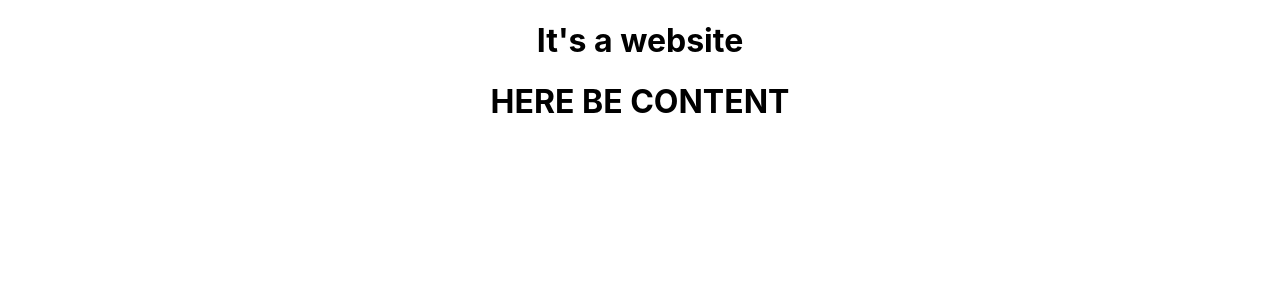
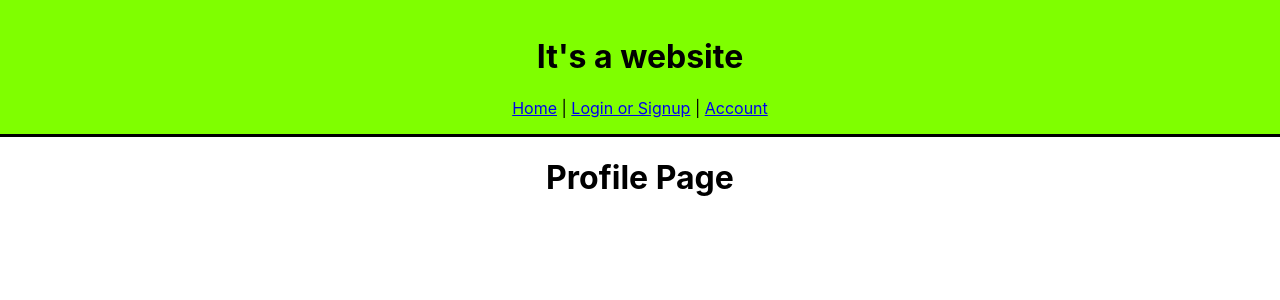
Before and after one commit to Wkoslik/mern-auth-client, a React (Create React App) app: page /profile in a window 1280 px wide. Shown: the top 300 px of the page. Built offline with nearby package versions, Linux system fonts and the light colour scheme.

Commit message:
setting up router-dom

```diff
--- a/package.json
+++ b/package.json
@@ -8,6 +8,7 @@
     "@testing-library/user-event": "^12.7.1",
     "react": "^17.0.1",
     "react-dom": "^17.0.1",
+    "react-router-dom": "^5.2.0",
     "react-scripts": "4.0.2",
     "web-vitals": "^1.1.0"
   },
--- a/src/components/Content.js
+++ b/src/components/Content.js
@@ -1,7 +1,14 @@
+import { Route } from 'react-router-dom'
+import Home from './pages/Home'
+import Auth from './pages/Auth'
+import Profile from './pages/Profile'
+
 const Content = (props) => {
     return (
         <main>
-            <h1>HERE BE CONTENT</h1>
+            <Route exact path='/' component={Home} />
+            <Route path='/auth' component={Auth} />
+            <Route path='/profile' component={Profile} />
         </main>
     )
 }
--- a/src/components/partials/Header.js
+++ b/src/components/partials/Header.js
@@ -1,7 +1,21 @@
+import { Link } from 'react-router-dom'
+
 const Header = (props) => {
+    let style = {
+        backgroundColor: 'chartreuse',
+        borderBottom: '3px solid black',
+        margin: 0,
+        padding: '1em 0'
+    }
     return (
-        <header>
+        <header style={style}>
             <h1>It's a website</h1>
+            <nav>
+            {/* TODO: Conditional link rendering */}
+                <Link to='/'>Home</Link>{ ' | '}
+                <Link to='/auth'>Login or Signup</Link>{ ' | '}
+                <Link to='/profile'>Account</Link>
+            </nav>
         </header>
     )
 }
--- a/src/index.js
+++ b/src/index.js
@@ -3,10 +3,13 @@ import ReactDOM from 'react-dom';
 import './index.css';
 import App from './App';
 import reportWebVitals from './reportWebVitals';
+import { BrowserRouter as Router } from 'react-router-dom'
 
 ReactDOM.render(
   <React.StrictMode>
-    <App />
+    <Router>
+      <App />
+    </Router>
   </React.StrictMode>,
   document.getElementById('root')
 );
```
Also changed, not shown: src/App.js (+4 -5 lines), 1 other file (tests, documents, lock files or other folders).
